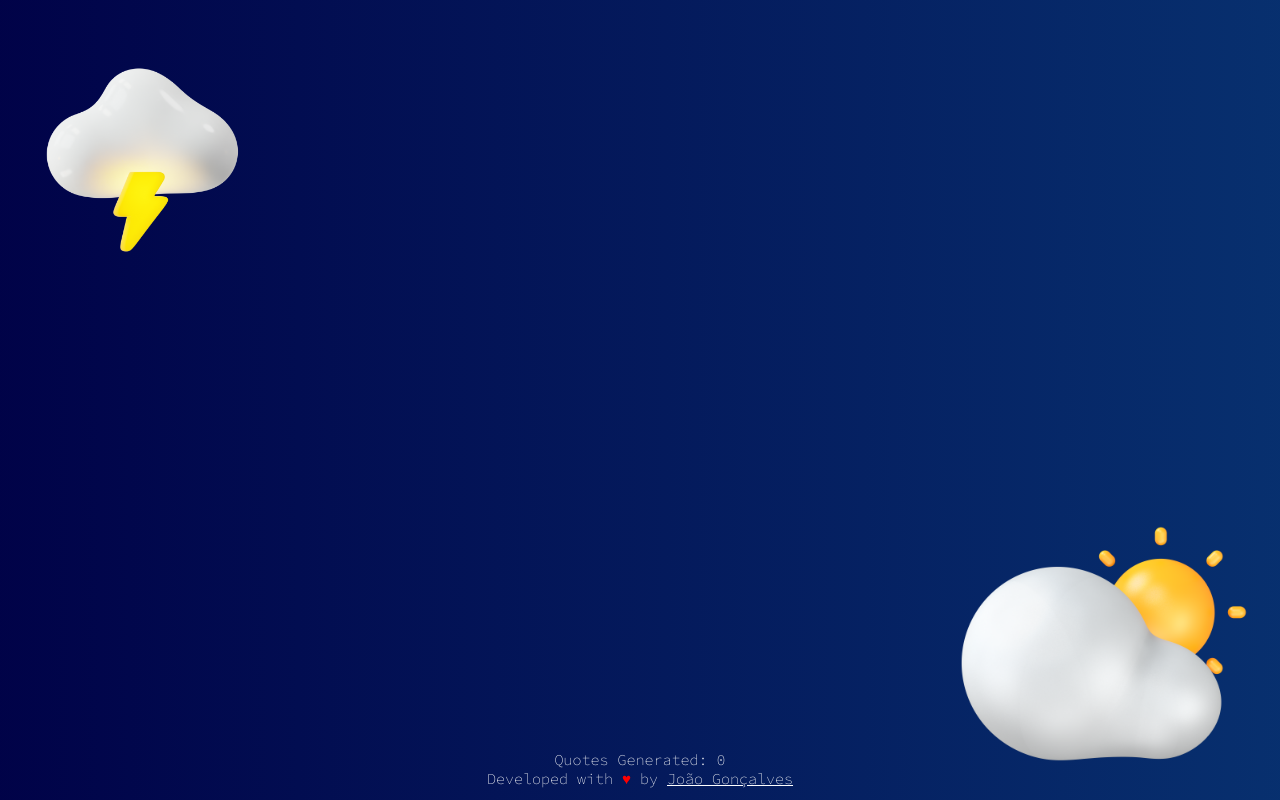
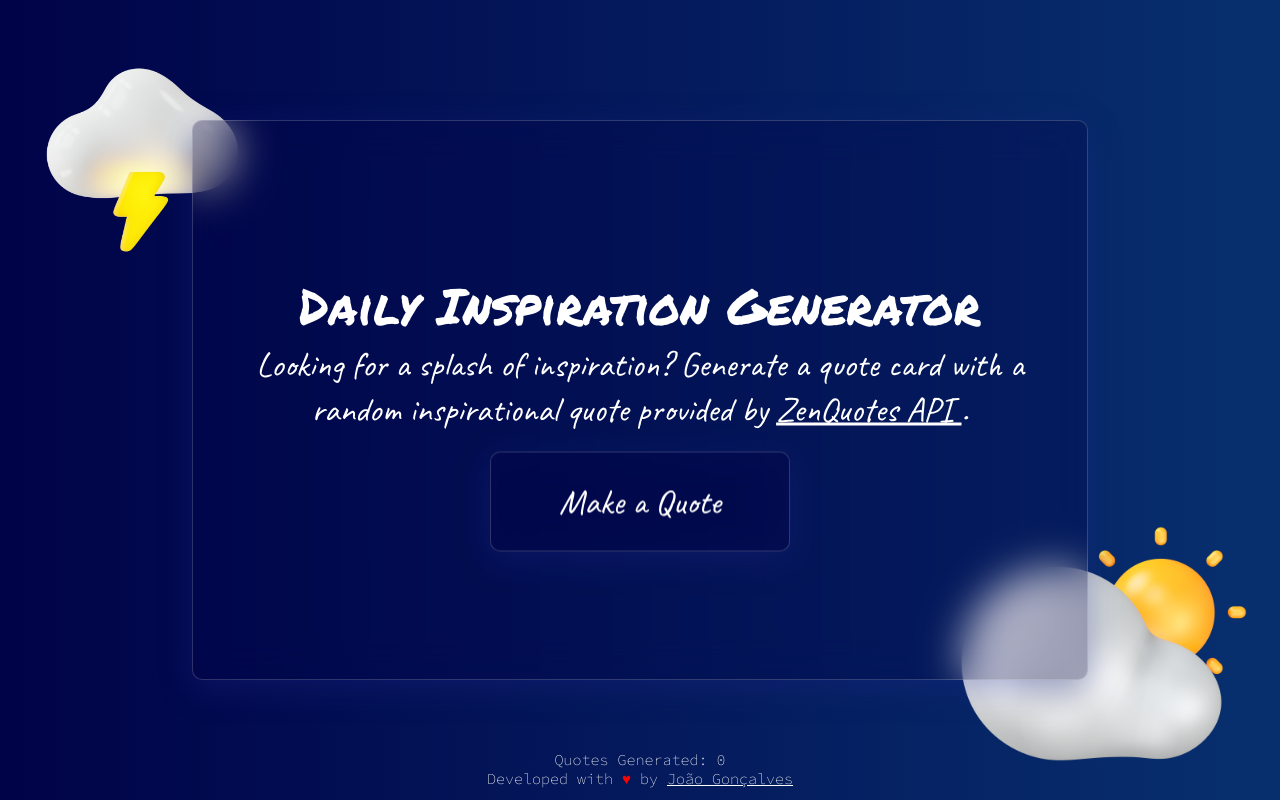
Before and after one commit to j-pcgoncalves/nextjs_quote_generator, a Next.js app: page / in a window 1280 px wide. Built offline with nearby package versions, Linux system fonts and the light colour scheme.

Commit message:
create and style quote generator modal

```diff
--- a/components/QuoteGenerator/QuoteGeneratorElements.tsx
+++ b/components/QuoteGenerator/QuoteGeneratorElements.tsx
@@ -55,3 +55,102 @@
 export const RedSpan = styled.span`
     color: red;
 `;
+
+export const QuoteGeneratorCon = styled.div`
+    min-height: 350px;
+    min-width: 350px;
+    height: 70vh;
+    width: 70vw;
+    border: 2px solid #ffffff22;
+    border-radius: 15px;
+    top: 50%;
+    left: 50%;
+    transform: translate(-50%, -50%);
+    position: absolute;
+    z-index: 2;
+
+    background: rgba(0, 0, 70, 0.3);
+    box-shadow: 0 8px 32px 0 rgba(31, 38, 135, 0.37);
+    backdrop-filter: blur(20px);
+    -webkit-backdrop-filter: blur(20px);
+    border-radius: 10px;
+    border: 1px solid rgba(255, 255, 255, 0.18);
+`;
+
+export const QuoteGeneratorInnerCon = styled.div`
+    top: 50%;
+    left: 50%;
+    transform: translate(-50%, -50%);
+    position: absolute;
+    width: 100%;
+`;
+
+export const QuoteGeneratorTitle = styled.div`
+    font-family: "Permanent Marker", cursive;
+    font-size: 50px;
+    text-align: center;
+    color: white;
+    padding: 0px 20px 0px 20px;
+    position: relative;
+
+    /* Media Query for mobile */
+    @media only screen and (max-width: 600px) {
+        font-size: 30px;
+    }
+`;
+
+export const QuoteGeneratorSubTitle = styled.div`
+    color: white;
+    font-family: "Caveat", cursive;
+    font-size: 35px;
+    position: relative;
+    width: 100%;
+    text-align: center;
+    padding: 0px 20px 0px 20px;
+
+    @media only screen and (max-width: 600px) {
+        font-size: 25px;
+    }
+`;
+
+export const GenerateQuoteButton = styled.div`
+    height: 100px;
+    width: 300px;
+    border: 2px solid darkgrey;
+    border-radius: 20px;
+
+    margin-top: 20px;
+    position: relative;
+    transition: 0.2s all ease-in-out;
+    cursor: pointer;
+    top: 20px;
+    margin: auto;
+    transform-origin: center;
+
+    background: rgba(0, 0, 70, 0.3);
+    box-shadow: 0 8px 32px 0 rgba(31, 38, 135, 0.37);
+    backdrop-filter: blur(20px);
+    -webkit-backdrop-filter: blur(20px);
+    border-radius: 10px;
+    border: 1px solid rgba(255, 255, 255, 0.18);
+
+    &:hover {
+        filter: brightness(3);
+        transition: 0.2s all ease-in-out;
+        transform: scale(1.1);
+
+        transform-origin: center;
+    }
+`;
+
+export const GenerateQuoteButtonText = styled.div`
+    color: white;
+    font-family: "Caveat", cursive;
+    font-size: 35px;
+    left: 50%;
+    top: 50%;
+    transform: translate(-50%, -50%);
+    position: absolute;
+    width: 100%;
+    text-align: center;
+`;
--- a/pages/index.tsx
+++ b/pages/index.tsx
@@ -9,7 +9,13 @@
   BackgroundImage2,
   FooterCon,
   FooterLink,
+  GenerateQuoteButton,
+  GenerateQuoteButtonText,
   GradientBackgroundCon,
+  QuoteGeneratorCon,
+  QuoteGeneratorInnerCon,
+  QuoteGeneratorSubTitle,
+  QuoteGeneratorTitle,
   RedSpan
 } from '@/components/QuoteGenerator/QuoteGeneratorElements'
 
@@ -31,6 +37,28 @@
       {/* Background */}
       <GradientBackgroundCon>
 
+        {/* Quote Generator Modal */}
+
+        {/* Quote Generator */}
+        <QuoteGeneratorCon>
+          <QuoteGeneratorInnerCon>
+            <QuoteGeneratorTitle>
+              Daily Inspiration Generator
+            </QuoteGeneratorTitle>
+
+            <QuoteGeneratorSubTitle>
+              Looking for a splash of inspiration? Generate a quote card with a random inspirational quote provided by <FooterLink href="https://zenquotes.io/" target="_blank" rel="noopeneer noreferrer"> ZenQuotes API </FooterLink>.
+            </QuoteGeneratorSubTitle>
+
+            <GenerateQuoteButton>
+              <GenerateQuoteButtonText onClick={null}>
+                Make a Quote
+              </GenerateQuoteButtonText>
+            </GenerateQuoteButton>
+          </QuoteGeneratorInnerCon>
+        </QuoteGeneratorCon>
+
+        {/* Background Images */}
         <BackgroundImage1
           src={Clouds1}
           height="300"
@@ -43,17 +71,12 @@
           alt="cloudybackground2"
         />
 
+        {/* Footer */}
         <FooterCon>
           <>
             Quotes Generated: {numberOfQuotes}
             <br />
-            Developed with <RedSpan>♥</RedSpan> by <FooterLink
-                                  href="https://github.com/j-pcgoncalves"
-                                  target="_blank"
-                                  rel="noopener"
-                                >
-                                  João Gonçalves
-                                </FooterLink>
+            Developed with <RedSpan>♥</RedSpan> by <FooterLink href="https://github.com/j-pcgoncalves" target="_blank" rel="noopener noreferrer"> João Gonçalves </FooterLink>
           </>
         </FooterCon>
 
```
